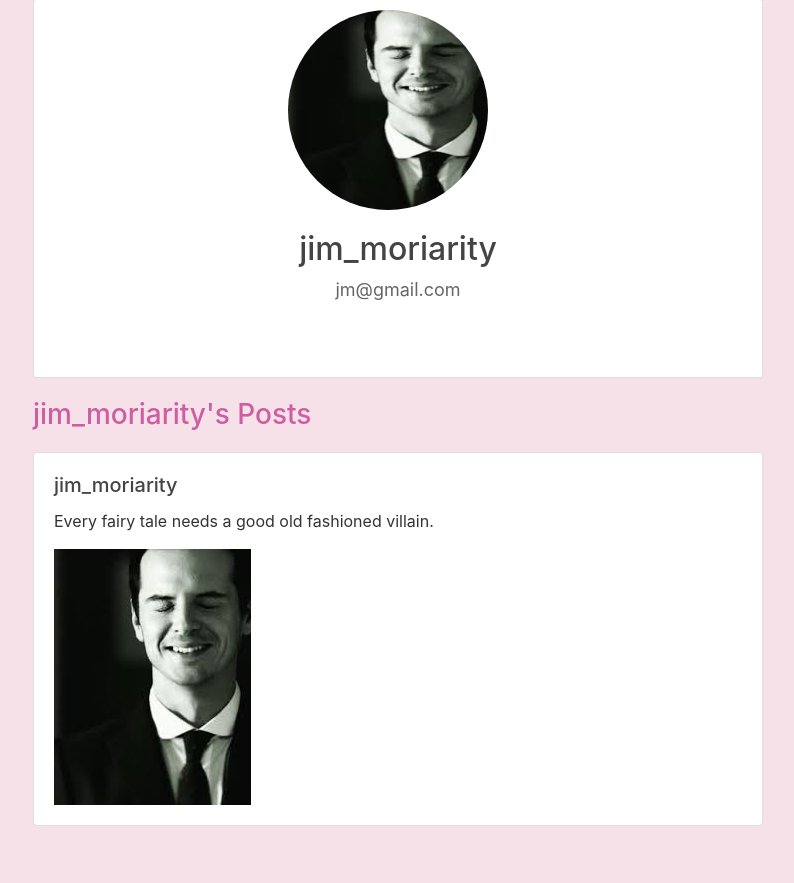
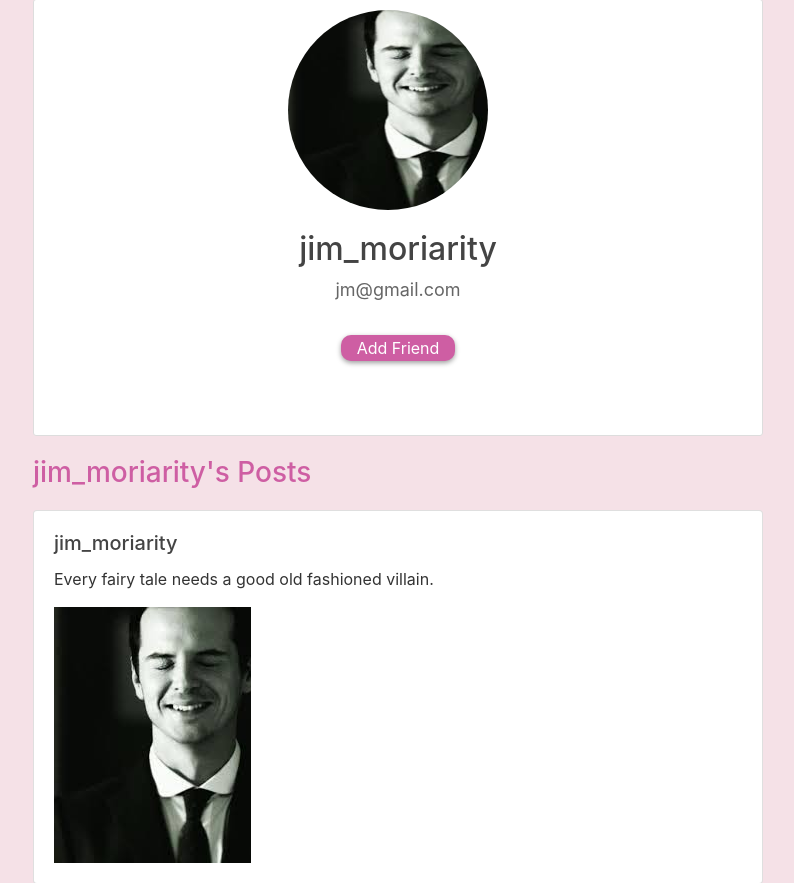
Before and after one commit to mahausmani/Finder_And_I, a Django app: a page that uses Django_BlogApp-master/users/templates/users/user_profile.html in a window 1280 px wide. Shown: the part 87-970 px from the top of the page, without its empty margins (242-1036 px from the left). Before the commit the page ends 913 px from the top, so only its background shows below. Run offline with Django 3.2, Linux system fonts and the light colour scheme; a user stored in the database is signed in; data comes from the database, SQL or seed files in the repository; some libraries are stand-ins or nearby versions.

Commit message:
add friend button added

```diff
--- a/Django_BlogApp-master/users/templates/users/user_profile.html
+++ b/Django_BlogApp-master/users/templates/users/user_profile.html
@@ -16,6 +16,7 @@
             <h2>{{ user_profile.user.username }}</h2>
             <p>{{ user_profile.user.email }}</p>
         </div>
+        <button class="post-btn m-3 pr-3 pl-3">Add Friend</button>
     </div>
 
 </div>
```
